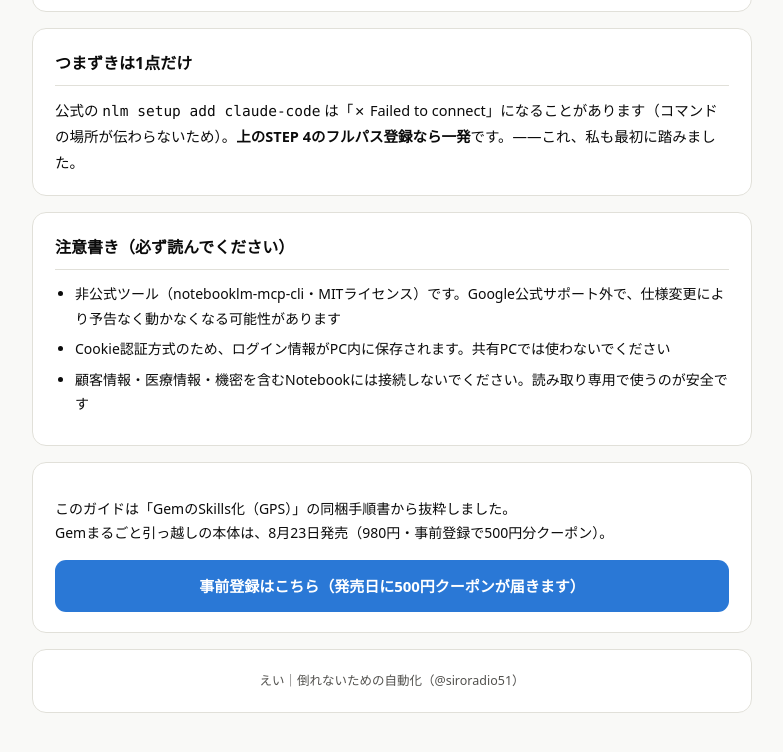
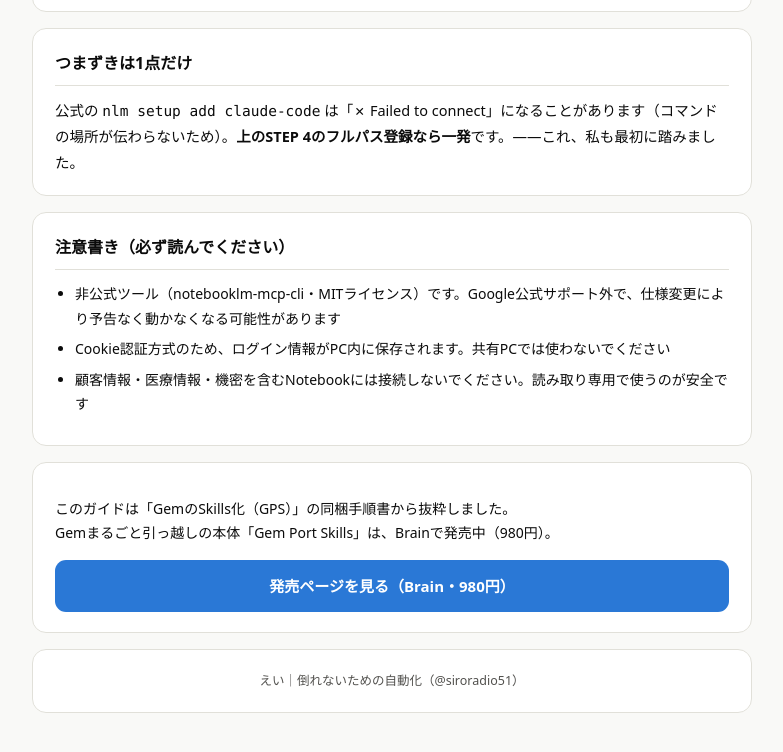
Before and after one commit to pop7237radio-hue/ei-site, a website: page gem-skill/mcp-guide/index.html in a window 1280 px wide. Shown: the part 1036-1788 px from the top of the page, without its empty margins (248-1031 px from the left). Drawn offline with Linux system fonts and the light colour scheme.

Commit message:
fix: mcp-guideの事前登録・クーポン文言を発売中へ
Co-Authored-By: Claude Fable 5.1 <noreply@anthropic.com>

```diff
--- a/gem-skill/mcp-guide/index.html
+++ b/gem-skill/mcp-guide/index.html
@@ -36,7 +36,7 @@
 
 <div class="card">
   <h1>あなたのGemを"完全体"で引っ越す<br>— Claude Code × Gemini Notebook 接続の1枚</h1>
-  <div class="meta">GemのSkills化（GPS）事前登録特典／2026-08-17版（全コマンド実測済み）</div>
+  <div class="meta">GemのSkills化（GPS）レビュー特典／2026-08-17版（全コマンド実測済み）</div>
 </div>
 
 <div class="card">
@@ -83,8 +83,8 @@ claude mcp list</code></pre>
 
 <div class="card">
   <p style="font-size:14px">このガイドは「GemのSkills化（GPS）」の同梱手順書から抜粋しました。<br>
-  Gemまるごと引っ越しの本体は、8月23日発売（980円・事前登録で500円分クーポン）。</p>
-  <a class="cta" href="https://pop7237radio-hue.github.io/ei-site/gem-skill/mail/index.html">事前登録はこちら（発売日に500円クーポンが届きます）</a>
+  Gemまるごと引っ越しの本体「Gem Port Skills」は、Brainで発売中（980円）。</p>
+  <a class="cta" href="https://brain-market.com/u/siroradio51/a/bycTMyYjMgoTZsNWa0JXY">発売ページを見る（Brain・980円）</a>
 </div>
 
 <div class="card" style="text-align:center">
```
